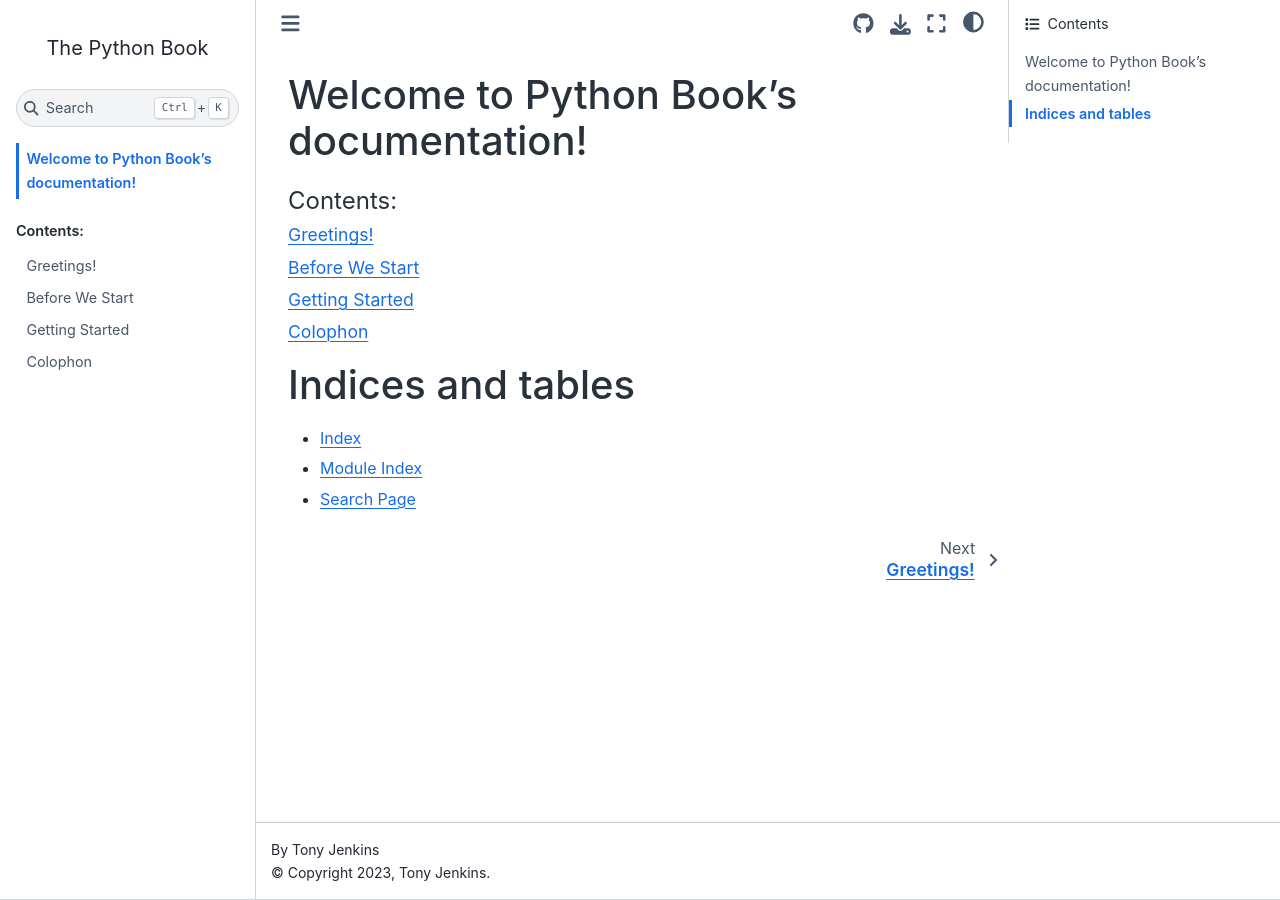
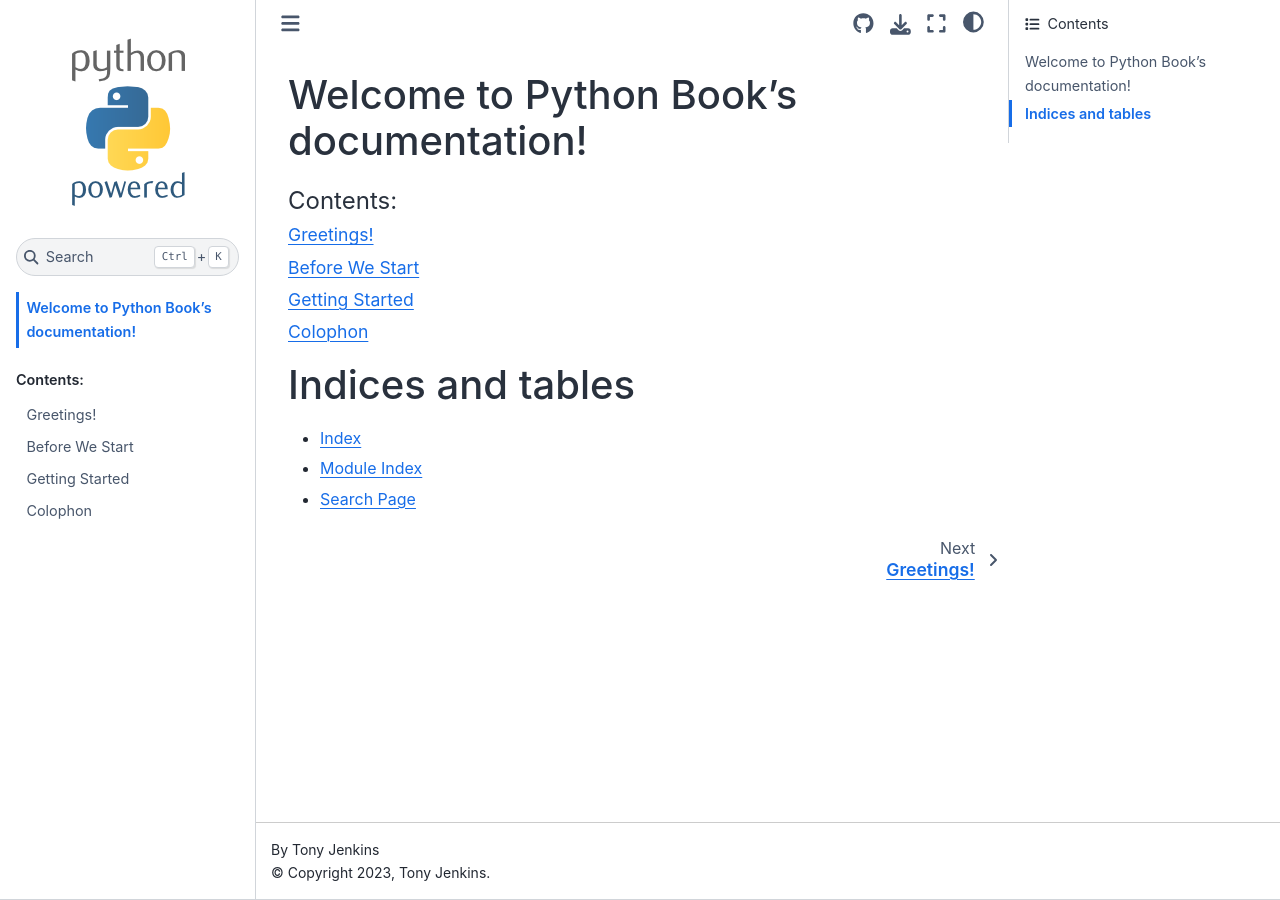
Before and after one commit to TonyJenkins/hungarian_phrasebook, a Sphinx documentation site: the page built from doc/source/index.rst, in a window 1280 px wide. Built offline with Sphinx 7.4.7 and the Sphinx Book theme 1.1.4, drawn with Linux system fonts in a browser that asks for light colours.

Commit message:
Add logo to HTML page

```diff
--- a/doc/source/conf.py
+++ b/doc/source/conf.py
@@ -24,6 +24,7 @@ html_theme_options = {
     'use_repository_button': True,
 }
 
+html_logo = "_images/python-powered-h-140x182.png"
 html_title = 'The Python Book'
 
 smartquotes = True
```
Also changed, not shown: doc/source/_images/python-powered-h-140x182.png (added).
